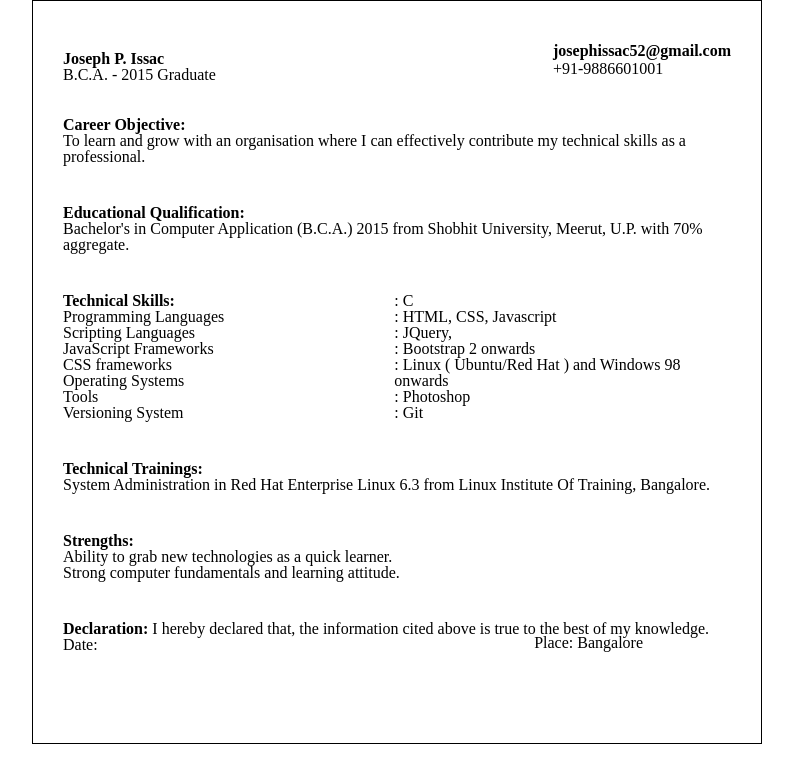
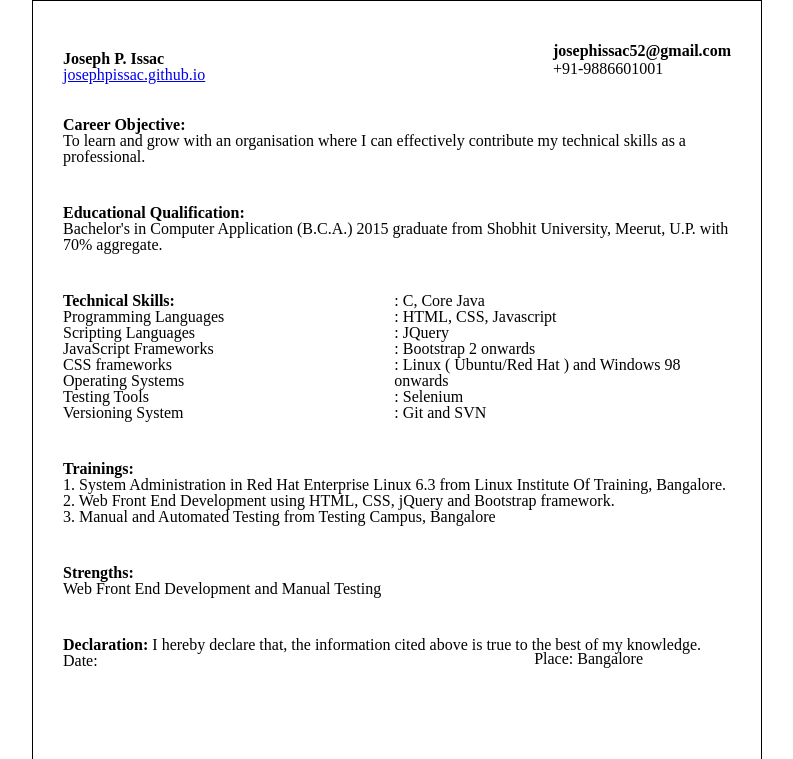
Before and after one commit to josephpissac/github.io, a plain HTML site: page resume/index.html in a window 1280 px wide. Shown: the top 759 px of the page, without its empty margins (243-1036 px from the left). Drawn offline with Linux system fonts and the light colour scheme.

Commit message:
Done the update

```diff
--- a/resume/index.html
+++ b/resume/index.html
@@ -10,7 +10,7 @@
         <header>
             <div>
                  <h3><b>Joseph P. Issac</b></h3>
-                 <p>B.C.A. - 2015 Graduate</p>
+                 <a href="josephpissac.github.io">josephpissac.github.io</a>
             </div>
 
             <div class="name">
@@ -28,7 +28,7 @@
 
         <section class="education sect">
            <h3> Educational Qualification:</h3>
-            Bachelor's in Computer Application (B.C.A.) 2015 from Shobhit University, Meerut, U.P. with 70% aggregate.
+            Bachelor's in Computer Application (B.C.A.) 2015 graduate from Shobhit University, Meerut, U.P. with 70% aggregate.
 
         </section>
 
@@ -40,32 +40,33 @@
                 <p> JavaScript Frameworks</p>
                 <p> CSS frameworks</p>
                 <p> Operating Systems</p>
-                <p> Tools</p
+                <p> Testing Tools</p
                 <p> Versioning System
             </div>
             <div class="type">
-                <p>: C
+                <p>: C, Core Java
                 <p>: HTML, CSS, Javascript </p>
-                <p>: JQuery,</p>
+                <p>: JQuery </p>
                 <p>: Bootstrap 2 onwards
                 <p>: Linux ( Ubuntu/Red Hat ) and  Windows 98 onwards</p>
-                <p>: Photoshop</p>
-                <p>: Git
+                <p>: Selenium </p>
+                <p>: Git and SVN
             </div>
         </section>
 
             <section class="training sect">
-                <h3>Technical Trainings:</h3>
-                    <p>System Administration in Red Hat Enterprise Linux 6.3 from Linux Institute Of Training, Bangalore.</p>
+                <h3>Trainings:</h3>
+                    <p>1. System Administration in Red Hat Enterprise Linux 6.3 from Linux Institute Of Training, Bangalore.</p>
+                     <p>2. Web Front End Development using HTML, CSS, jQuery and Bootstrap framework. </p>
+                     <p>3. Manual and Automated Testing from Testing Campus, Bangalore</p>
             </section>
 
         <section class="strength sect">
            <h3> Strengths:</h3>
-           <p> Ability to grab new technologies as a quick learner.</p>
-           <p> Strong computer fundamentals and learning attitude.</p>
+           <p> Web Front End Development and Manual Testing </p>
         </section>
         <section class="Declaration sect">
-            <b>Declaration:</b>  I hereby declared that, the information cited above is true to the best of my knowledge.
+            <b>Declaration:</b>  I hereby declare that, the information cited above is true to the best of my knowledge.
 
             <div class="date">
                 Date:
```
